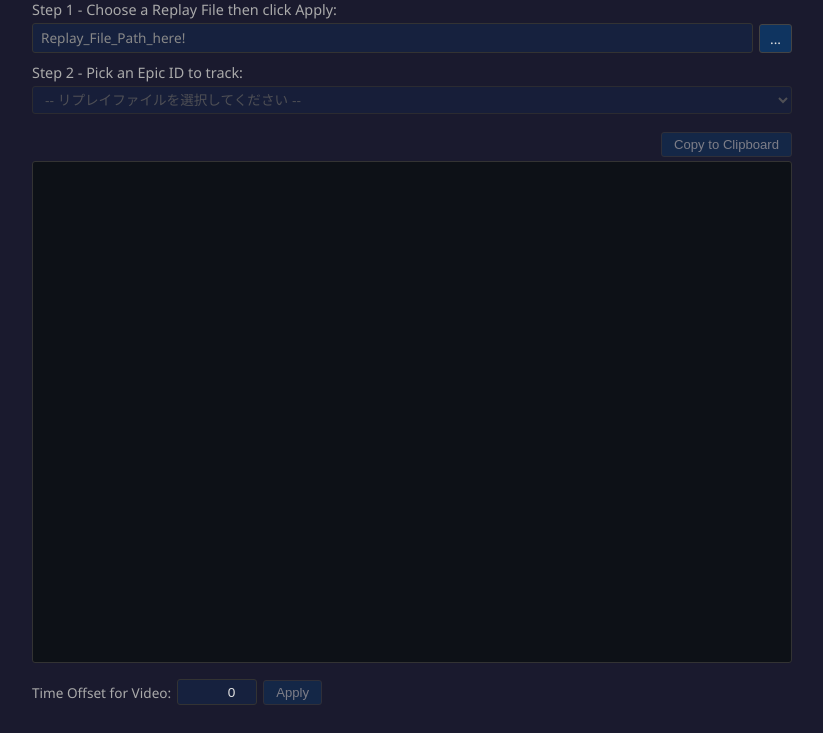
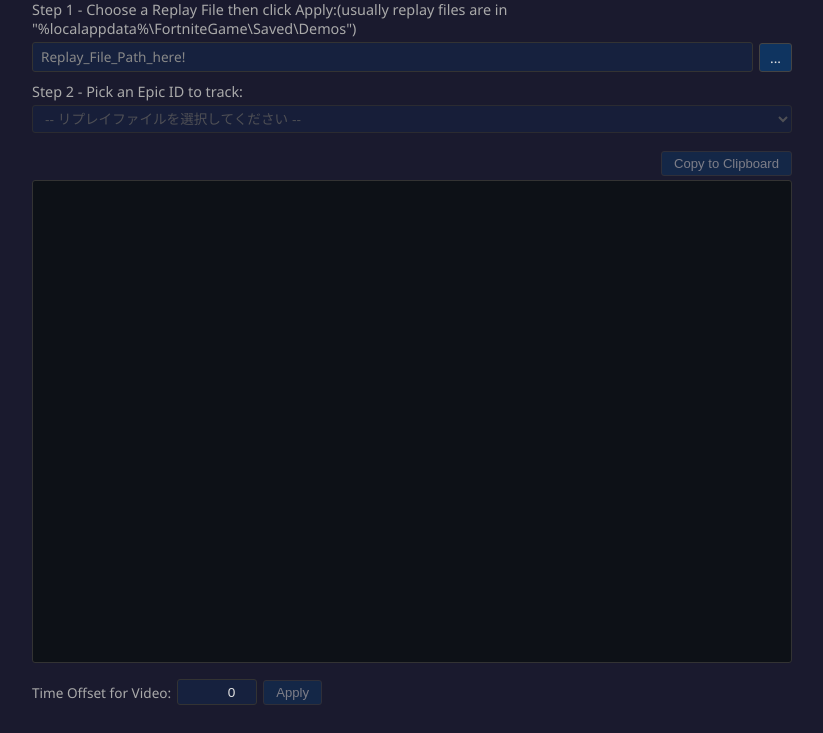
Before and after one commit to Kumapapa2012/Fortnite_Replay_Parser_GUI, a plain HTML site: page wwwroot/index.html in a window 1280 px wide. Shown: the part 67-800 px from the top of the page, without its empty margins (228-1051 px from the left). Drawn offline with Linux system fonts and the light colour scheme.

Commit message:
リプレイファイルの保存場所案内をラベルに追加
リプレイファイル選択ラベルに、一般的な保存場所
（"%localappdata%\FortniteGame\Saved\Demos"）の説明を追記し、
ユーザーがファイルを見つけやすくしました。

```diff
--- a/wwwroot/index.html
+++ b/wwwroot/index.html
@@ -12,7 +12,7 @@
 
         <!-- Step 1: リプレイファイルの選択 -->
         <div class="step">
-            <label class="step-label">Step 1 - Choose a Replay File then click Apply:</label>
+            <label class="step-label">Step 1 - Choose a Replay File then click Apply:(usually replay files are in "%localappdata%\FortniteGame\Saved\Demos")</label>
             <div class="file-row">
                 <span id="replayFilePath" class="file-path">Replay_File_Path_here!</span>
                 <label class="file-button" for="replayFileInput">...</label>
```
